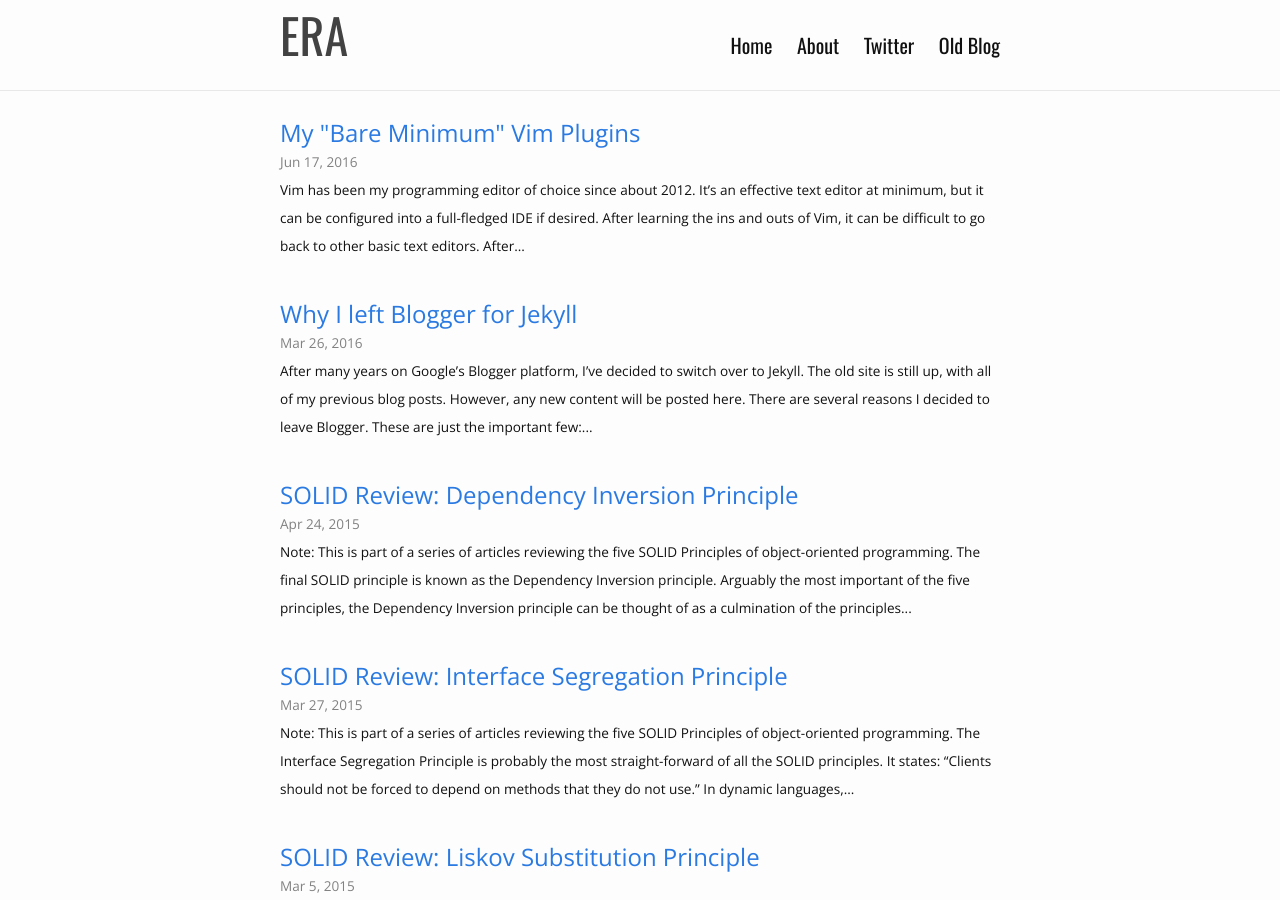
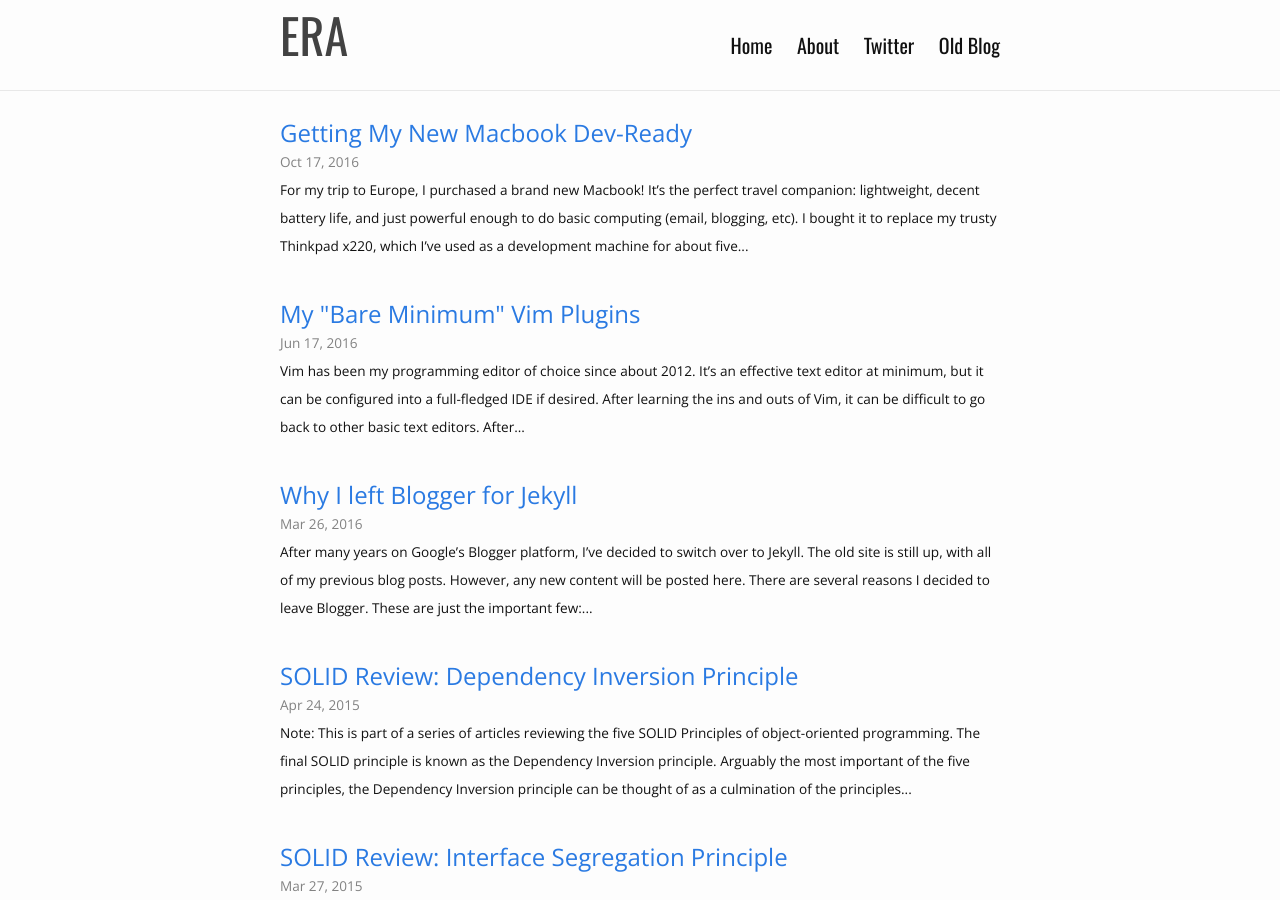
Before and after one commit to era86/era86.github.io, a Jekyll site: the page built from index.html, in a window 1280 px wide and 900 px high. Built offline with Jekyll 4.4.1, drawn with Linux system fonts in a browser that asks for light colours.

Commit message:
Publish macbook dev ready article

```diff
--- a/_drafts/2016-06-13-getting-my-new-macbook-dev-ready.markdown
+++ b/_posts/2016-10-17-getting-my-new-macbook-dev-ready.markdown
@@ -1,13 +1,13 @@
 ---
 layout: post
 title:  "Getting My New Macbook Dev-Ready"
-date:   2016-06-13
+date:   2016-10-17
 comments: true
 ---
 
 [![Macbook](/assets/images/posts/macbook.jpg){: .bordered.landing-image.centered }](/assets/images/posts/macbook.jpg)
 
-For my trip to Europe, I purchased a brand new [Macbook](http://www.apple.com/macbook/)! It's the perfect travel companion: lightweight, decent battery life, and just powerful enough to do basic computing (email, blogging, etc).
+For [my trip to Europe](http://urban-trailseeker.blogspot.com/2016/07/backpacks-and-train-tracks-our-month-in.html), I purchased a brand new [Macbook](http://www.apple.com/macbook/)! It's the perfect travel companion: lightweight, decent battery life, and just powerful enough to do basic computing (email, blogging, etc).
 
 I bought it to replace my trusty Thinkpad x220, which I've used as a development machine for about *five* years now. With Ubuntu as my operating system, most everything I needed as a web developer was already installed and set up. Since this Macbook is a brand new laptop, I thought I'd share my process for getting it "dev-ready".
 
```
